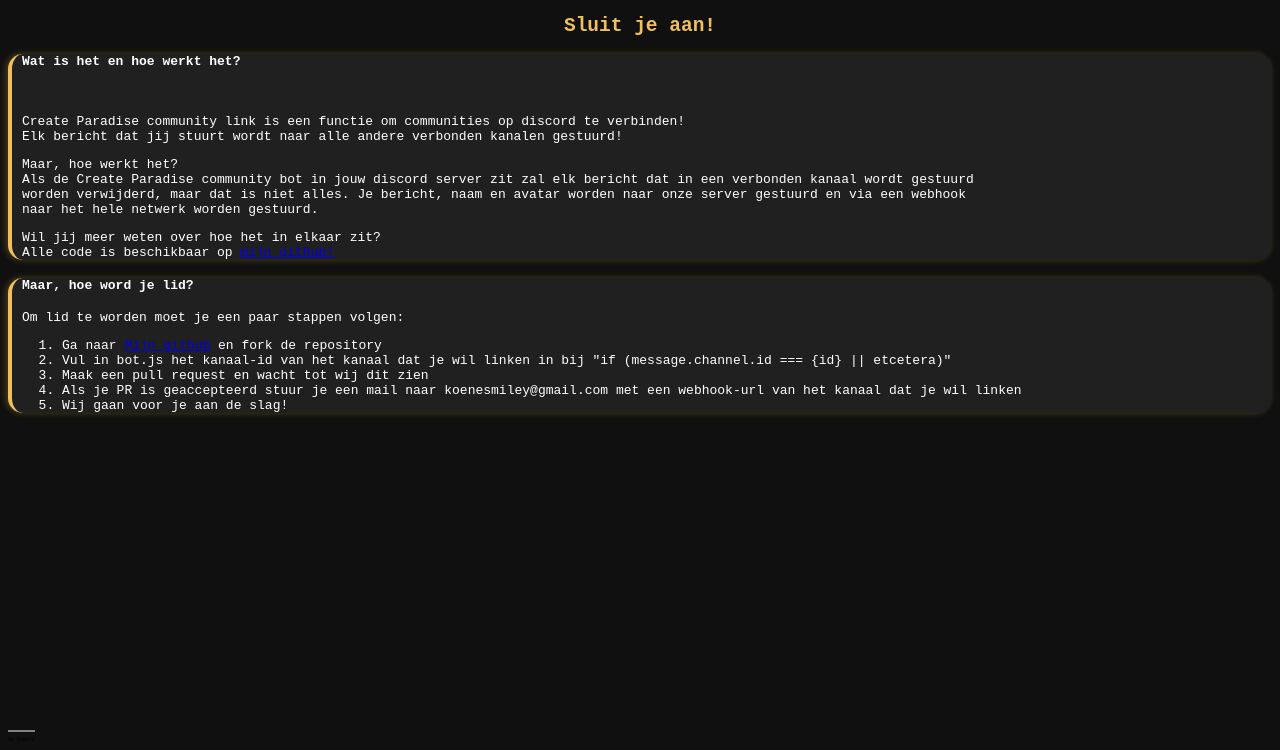
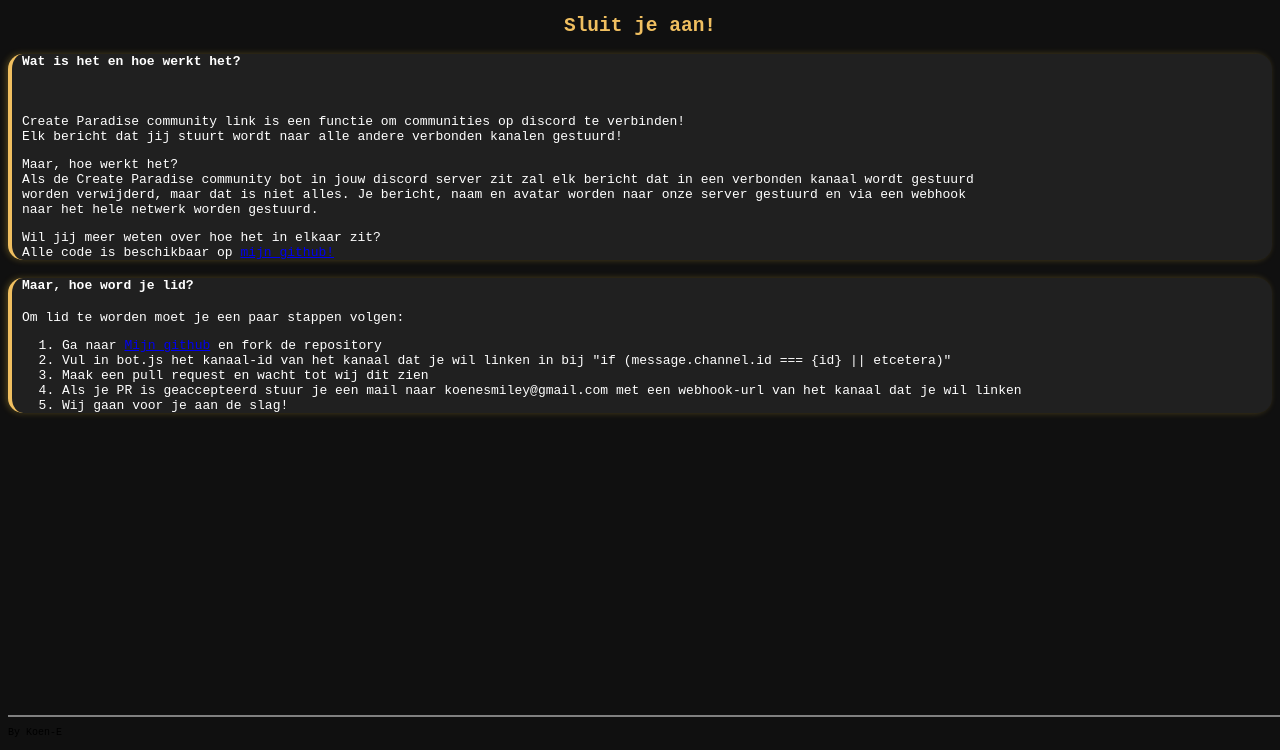
Before and after one commit to Koen-mods/webhook-api, a plain HTML site: page index.html in a window 1280 px wide. Shown: the part 50-800 px from the top of the page. Drawn offline with Linux system fonts and the light colour scheme.

Commit message:
Update style.css

```diff
--- a/style.css
+++ b/style.css
@@ -27,11 +27,12 @@ body {
 }
 
 #credits {
-  font-size: 5px;
+  font-size: 10px;
 }
 
 footer {
   border-top: solid gray 2px;
   position: absolute;
   bottom: 2px;
+  width: 100%;
 }
```
